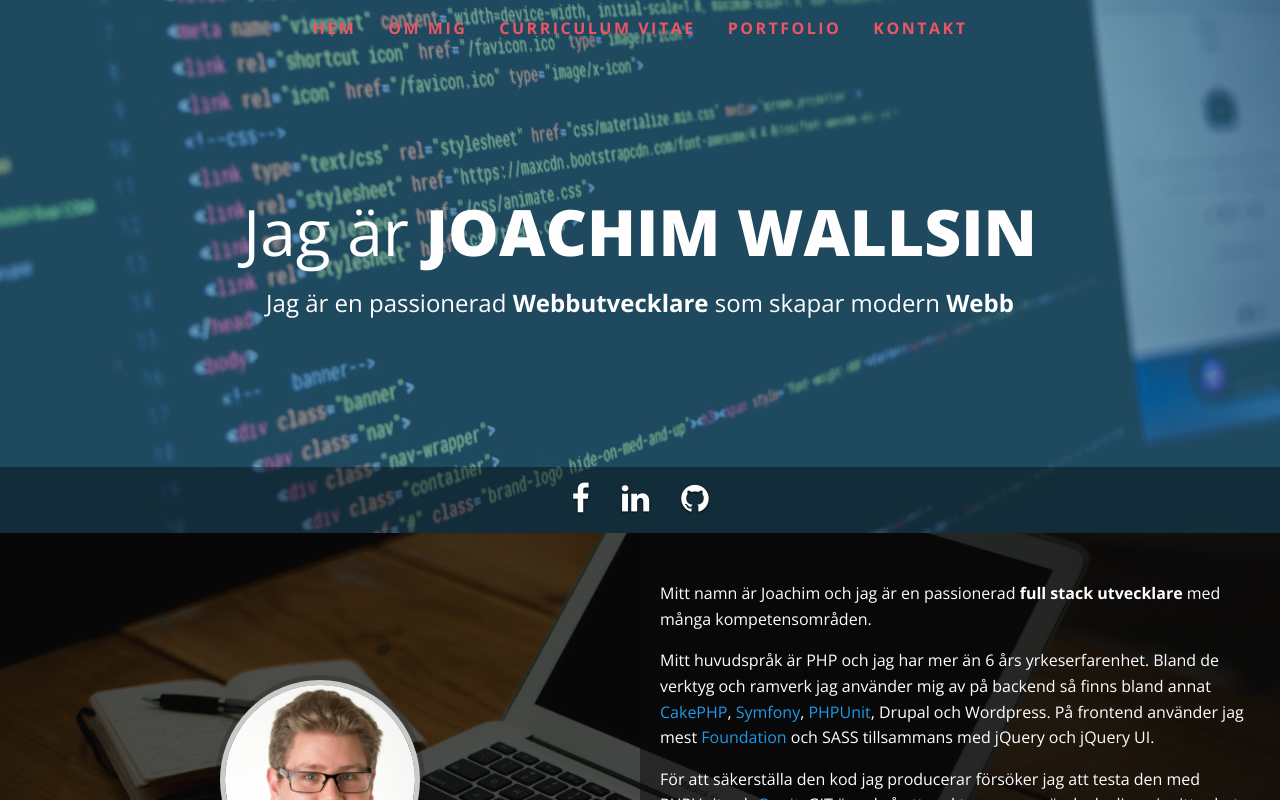
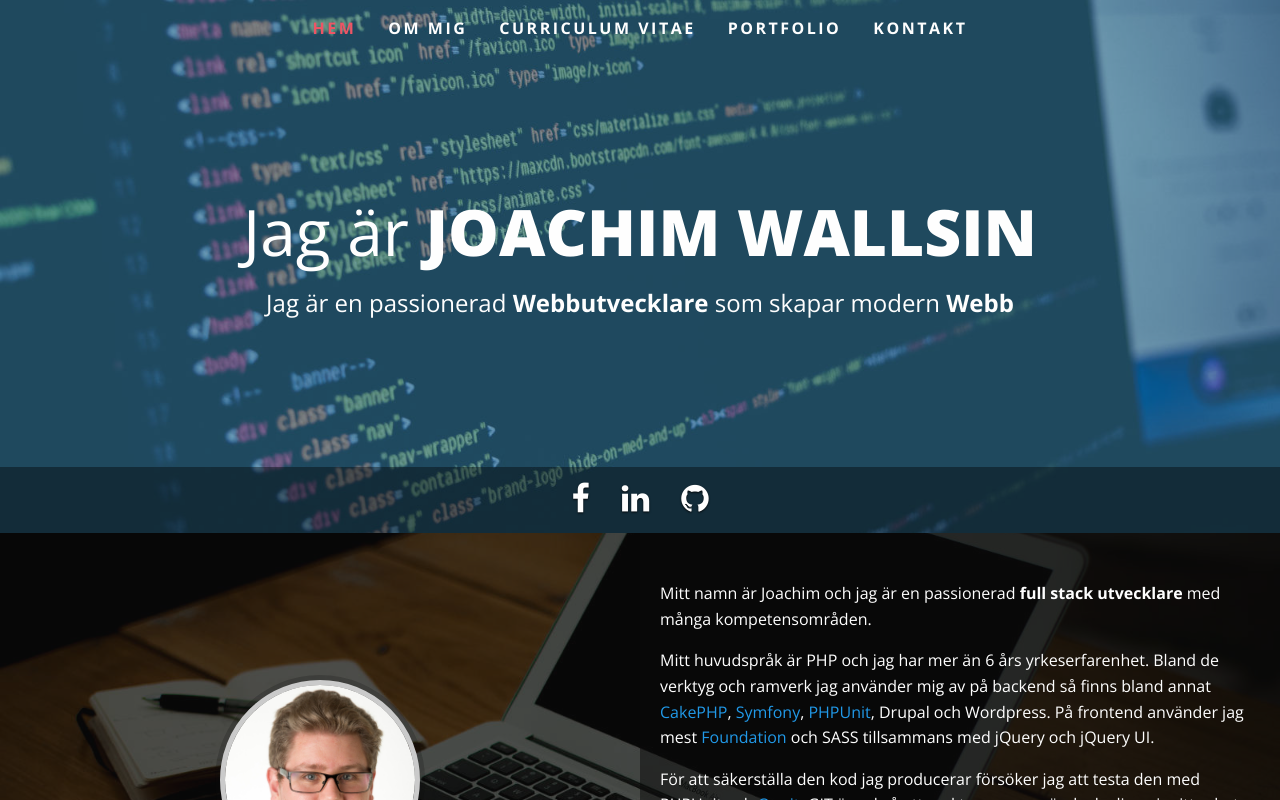
Before and after one commit to CalvinMcGee/wallsin.com, a Vue app: page / in a window 1280 px wide. Shown: the top 800 px of the page. Built offline with nearby package versions, Linux system fonts and the light colour scheme.

Commit message:
Only add active class on home

```diff
--- a/src/components/Navigation.vue
+++ b/src/components/Navigation.vue
@@ -6,7 +6,10 @@
       :key="link.name">
 
       <li class="nav__list-item">
-        <a :href="link.link" class="nav__link active">
+        <a
+          :href="link.link"
+          class="nav__link"
+          v-bind:class="{active: link.link == '/'}">
           <span class="nav__icon">
           </span>
           {{ link.name }}
```
